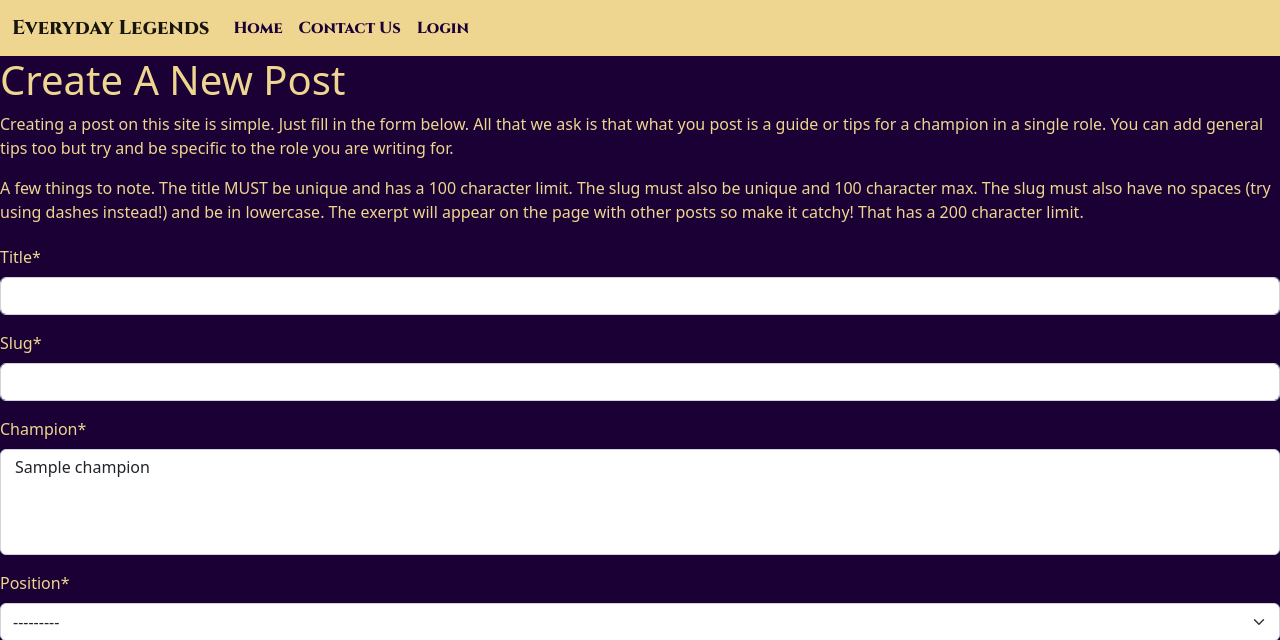
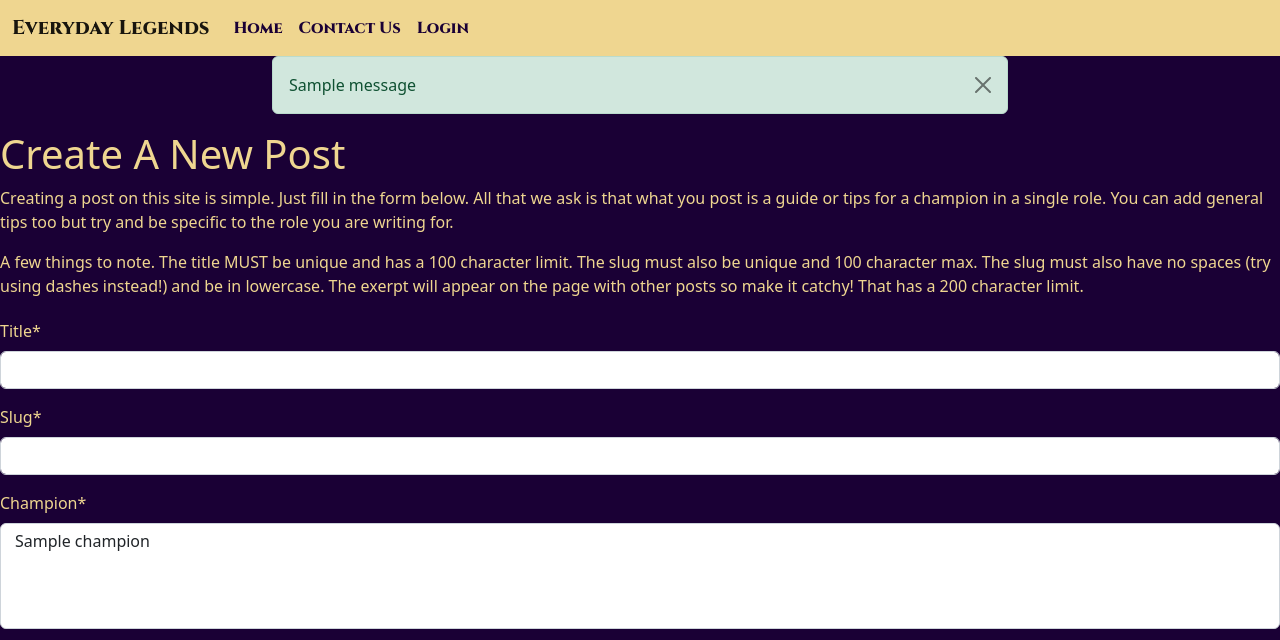
Before and after one commit to Welshy92/everyday-legends, a Django app: page /post in a window 1280 px wide. Shown: the top 640 px of the page. Run offline with Django 3.2, Linux system fonts and the light colour scheme; tables that the repository leaves empty hold one stand-in row (values such as "Sample post"); one stand-in notice (Sample message) is shown; some libraries are stand-ins or nearby versions.

Commit message:
add messages for login/out sucess. display error if post not valid

```diff
--- a/legends/views.py
+++ b/legends/views.py
@@ -1,7 +1,7 @@
 from django.shortcuts import render, redirect, get_object_or_404, reverse
 from django.views import generic, View
 from django.http import HttpResponseRedirect
-from django.utils.text import slugify
+from django.contrib import messages
 from .models import Post, Champion, Comment
 from .forms import CommentForm, PostForm
 
@@ -92,11 +92,12 @@ class NewPost(View):
 
             return HttpResponseRedirect('index')
         else:
+
             post_form = PostForm()
 
         return render(
             request,
-            "./create-post.html",
+            "./post-error.html",
             {"post_form": PostForm()},
             )
 
--- a/templates/base.html
+++ b/templates/base.html
@@ -48,10 +48,21 @@
             </div>
         </div>
     </nav>
-
     <main class="main-style">
+        <div class="container">
+            <div class="row">
+                <div class="col-md-8 offset-md-2">
+                    {% for message in messages %}
+                    <div class="alert {{ message.tags }} alert-dismissible fade show" id="msg" role="alert">
+                        {{ message | safe }}
+                        <button type="button" class="btn-close" data-bs-dismiss="alert" aria-label="Close"></button>
+                    </div>
+                    {% endfor %}
+                </div>
+            </div>
+        </div>
         {% block content %}
-        <!-- Content Goes here -->
+        <!-- Content from other templates go here -->
         {% endblock content %}
     </main>
 
```
Also changed, not shown: everyday_legends/settings.py (+9 -0 lines), templates/post-error.html (added, +26 -0 lines).
